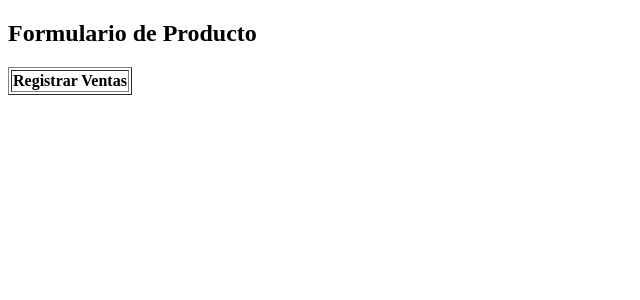
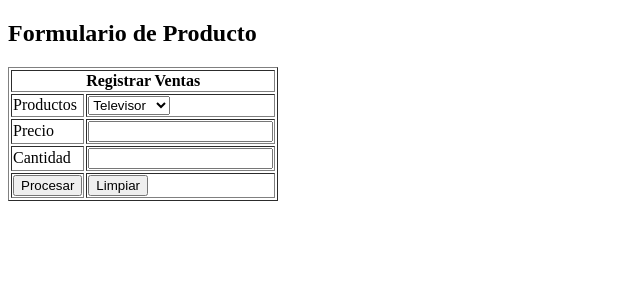
Before and after one commit to ErickYar/PythonArtefactos, a Django app: page / in a window 1280 px wide. Shown: the top 300 px of the page, without its empty margins (0-640 px from the left). Run offline with Django 4.2, Linux system fonts and the light colour scheme; lists and menus that the app fills with data are empty.

Commit message:
Update index.html

```diff
--- a/app/templates/app/index.html
+++ b/app/templates/app/index.html
@@ -14,6 +14,31 @@
                     <th colspan="2">Registrar Ventas</th>
                 </tr>
             </thead>
+            <tbody>
+                <tr>
+                    <td>Productos</td>
+                    <td><select name="ddlproducto">
+                        <option value="Televisor">Televisor</option>
+                        <option value="Radio">Radio</option>
+                        <option value="Cocina">Cocina</option>
+                        <option value="Laptop">Laptop</option>
+                        <option value="Impresora">Impresora</option>
+                        <option value="Mouse">Mouse</option>
+                    </select></td>
+                </tr>
+                <tr>
+                    <td>Precio</td>
+                    <td><input type="text" name="txtprecio" value="" /></td>
+                </tr>
+                <tr>
+                    <td>Cantidad</td>
+                    <td><input type="text" name="txtcantidad" value="" /></td>
+                </tr>
+                <tr>
+                    <td><input type="submit" value="Procesar" /></td>
+                    <td><input type="reset" value="Limpiar" /></td>
+                </tr>
+            </tbody>
         </table>
     </form>
 </body>
```
